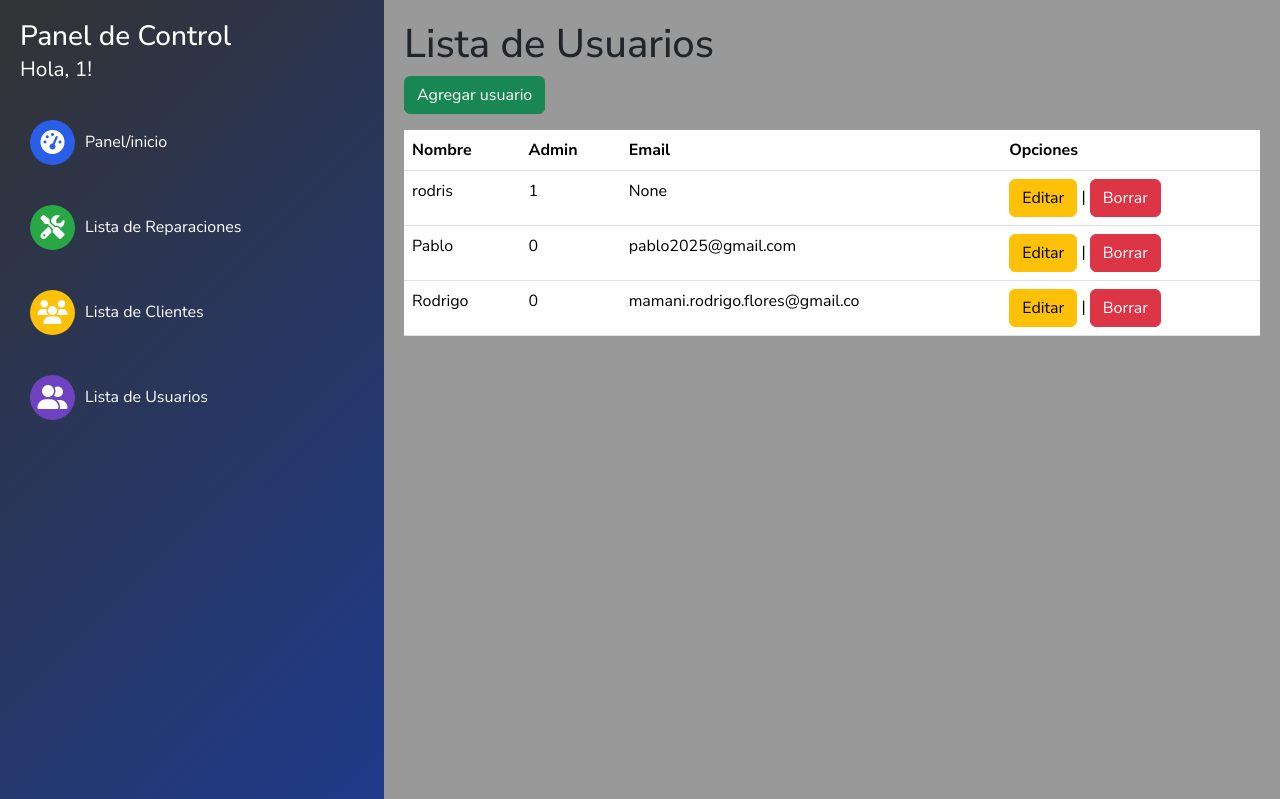
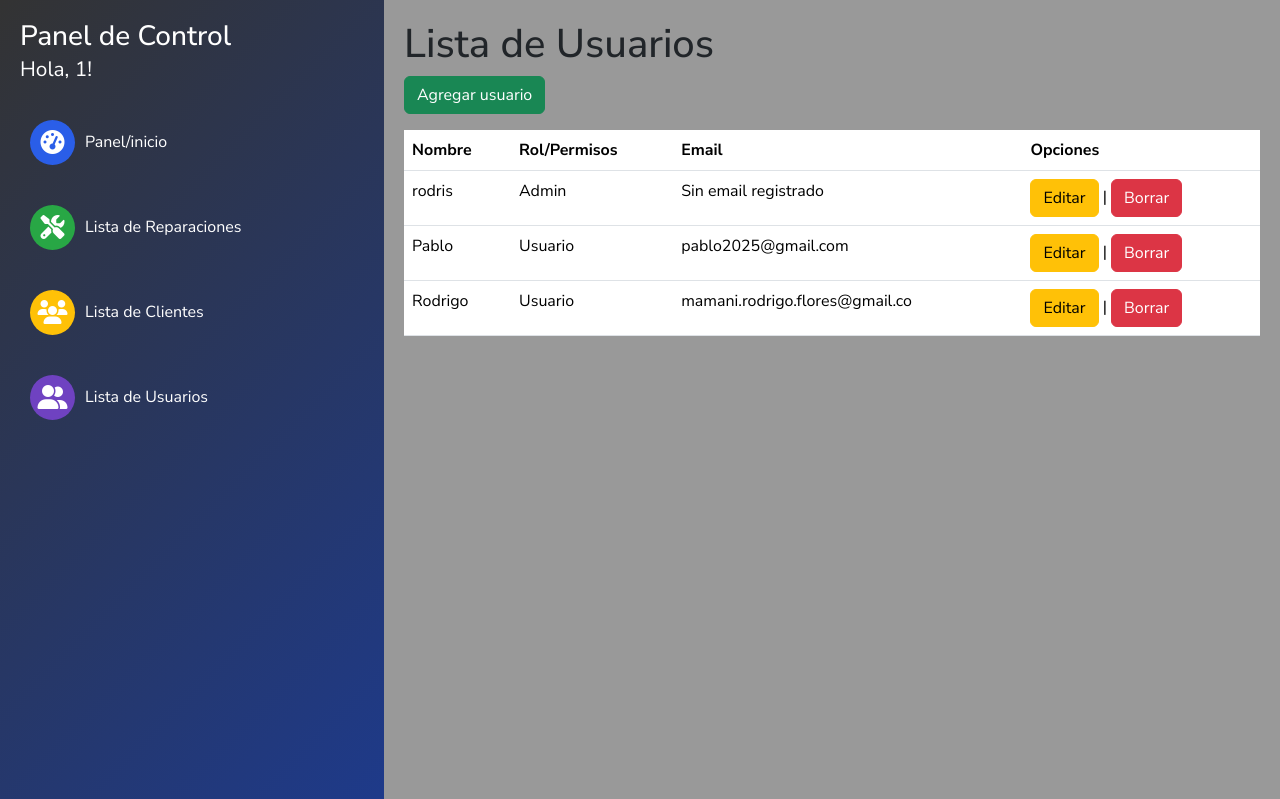
Before and after one commit to RodrigoMamaniF/GestorReparaciones, a Flask app: page /usuarios in a window 1280 px wide. Shown: the part 60-859 px from the top of the page. Run offline with Flask 3, Linux system fonts and the light colour scheme; a user stored in the database is signed in; data comes from the database, SQL or seed files in the repository; some libraries are stand-ins or nearby versions.

Commit message:
Cambios en ListaUsuarios, en Panel y la selectora de AgregarCliente

```diff
--- a/src/templates/crear_reparacion.html
+++ b/src/templates/crear_reparacion.html
@@ -7,9 +7,9 @@
 
 {% block contenidoMain %}
     <div class="contenido">
-        <div>
+
         <h3>Agregar reparación</h3>
-        </div>
+
 
 
         <form method="post" action="/crear_reparacion">
--- a/src/templates/panel.html
+++ b/src/templates/panel.html
@@ -27,9 +27,9 @@
 
     <ul class="nav-links desktop-nav">
       {% if session['rol'] == 1 %}
-      <li><a href="#popular" id="user-name" class="admin-link">Administrador</a></li>
+      <li><a id="user-name" class="admin-link">Administrador</a></li>
       {%else%}
-      <li><a href="#popular" id="user-name" class="admin-link">Usuario</a></li>
+      <li><a id="user-name" class="admin-link">Usuario</a></li>
       {%endif%}
       <li><a href="/logout" id="logout-button" class="btn-cac"><i class="fas fa-sign-in-alt"></i> Cerrar Sesión</a></li>
     </ul>
--- a/src/templates/usuarios.html
+++ b/src/templates/usuarios.html
@@ -13,7 +13,7 @@
         <thead>
             <tr>
                 <th>Nombre</th>
-                <th>Admin</th>
+                <th>Rol/Permisos</th>
                 <th>Email</th>
                 <th>Opciones</th>
             </tr>
@@ -22,8 +22,20 @@
             {% for usuario in usuarios %}
             <tr>
                 <td>{{ usuario[1] }}</td>
-                <td>{{ usuario[3] }}</td>
-                <td>{{ usuario[5] }}</td>
+                <td>
+                    {% if usuario[3]== 1 %}
+                        Admin
+                    {% else %}
+                        Usuario
+                    {% endif %}
+                </td>
+                <td>
+                    {%if usuario[5]== None%}
+                        Sin email registrado
+                    {%else%}
+                        {{ usuario[5] }}
+                    {%endif%}
+                </td>
                 <td>
                     <a href="/edit_usuario/{{ usuario[0] }}" class="btn btn-warning">Editar</a> |
                     <a class="btn btn-danger" onclick="return confirm('¿Desea borrar la reparación?')"
```
Also changed, not shown: src/templates/crear_cliente.html (+1 -7 lines).
